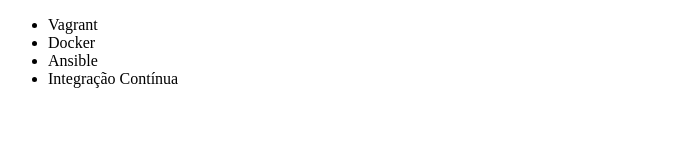
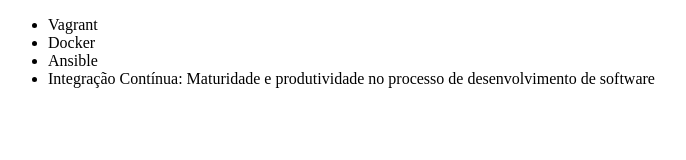
Before and after one commit to hwiaufmt/alura-git, a plain HTML site: page index.html in a window 1280 px wide. Shown: the whole page, without its empty margins (0-686 px from the left). Drawn offline with Linux system fonts and the light colour scheme.

Commit message:
Renomeando curso de integração contínua

```diff
--- a/index.html
+++ b/index.html
@@ -9,7 +9,7 @@
         <li>Vagrant</li>
         <li>Docker</li>
         <li>Ansible</li>
-        <li>Integração Contínua</li>
+        <li>Integração Contínua: Maturidade e produtividade no processo de desenvolvimento de software</li>
     </ul>
 </body>
 </html>
```
